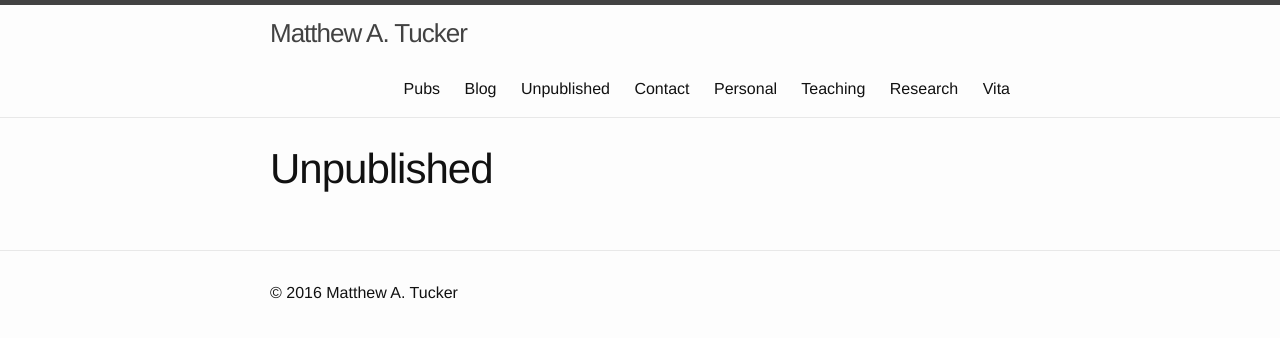
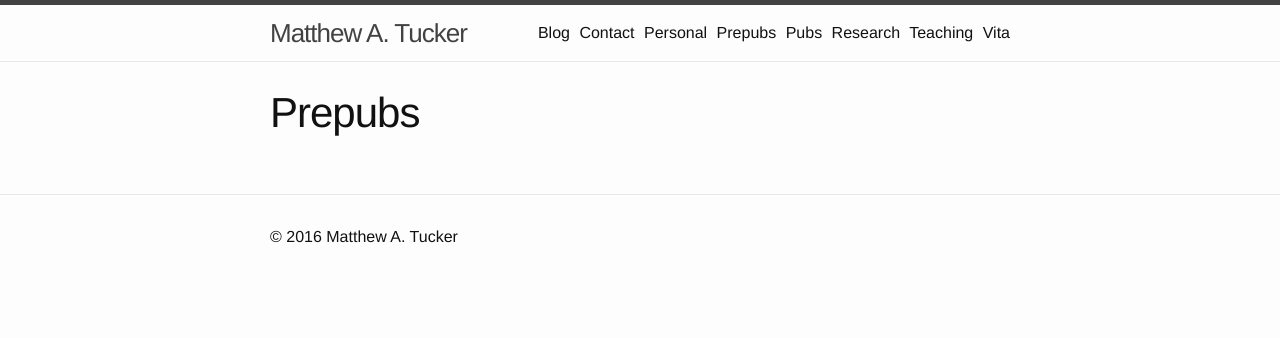
Before and after one commit to matthew-tucker/matthew-tucker.github.io, a Jekyll site: the page built from recents/index.html, in a window 1280 px wide. Shown: the top 338 px of the page. Built offline with Jekyll 4.4.1, drawn with Linux system fonts in a browser that asks for light colours.

Commit message:
changes to navbar

```diff
--- a/_includes/header.html
+++ b/_includes/header.html
@@ -5,20 +5,28 @@
     <a class="site-title" href="{{ site.baseurl }}/">{{ site.title }}</a>
 
     <nav class="site-nav">
-      <a href="#" class="menu-icon">
-        <svg viewBox="0 0 18 15">
-          <path fill="#424242" d="M18,1.484c0,0.82-0.665,1.484-1.484,1.484H1.484C0.665,2.969,0,2.304,0,1.484l0,0C0,0.665,0.665,0,1.484,0 h15.031C17.335,0,18,0.665,18,1.484L18,1.484z"/>
-          <path fill="#424242" d="M18,7.516C18,8.335,17.335,9,16.516,9H1.484C0.665,9,0,8.335,0,7.516l0,0c0-0.82,0.665-1.484,1.484-1.484 h15.031C17.335,6.031,18,6.696,18,7.516L18,7.516z"/>
-          <path fill="#424242" d="M18,13.516C18,14.335,17.335,15,16.516,15H1.484C0.665,15,0,14.335,0,13.516l0,0 c0-0.82,0.665-1.484,1.484-1.484h15.031C17.335,12.031,18,12.696,18,13.516L18,13.516z"/>
-        </svg>
-      </a>
+
 
       <div class="trigger">
-        {% for my_page in site.pages %}
+        {% capture pages %}
+          {% for page in site.pages %}
+            {% if page.title %}
+            |{{ page.title }}#{{ page.url }}
+            {% endif %}
+          {% endfor %}
+        {% endcapture %}
+        {% assign sortedpages = pages | split: '|' | sort %}
+        {% for page in sortedpages %}
+          {% assign pageitems = page | split: '#' %}
+            <a class = "page-link" href="{{ pageitems[1] }}">{{ pageitems[0] }}</a>
+        {% endfor %}
+
+
+<!--        {% for my_page in site.pages %}
           {% if my_page.title %}
           <a class="page-link" href="{{ my_page.url | prepend: site.baseurl }}">{{ my_page.title }}</a>
           {% endif %}
-        {% endfor %}
+        {% endfor %} -->
       </div>
     </nav>
 
--- a/_sass/_layout.scss
+++ b/_sass/_layout.scss
@@ -38,7 +38,7 @@
 
         // Gaps between nav items, but not on the last one
         &:not(:last-child) {
-            margin-right: 20px;
+            margin-right: 5px;
         }
     }
 
--- a/recents/index.html
+++ b/recents/index.html
@@ -1,4 +1,4 @@
 ---
 layout: page
-title:  "Unpublished"
+title:  "Prepubs"
 ---
```
